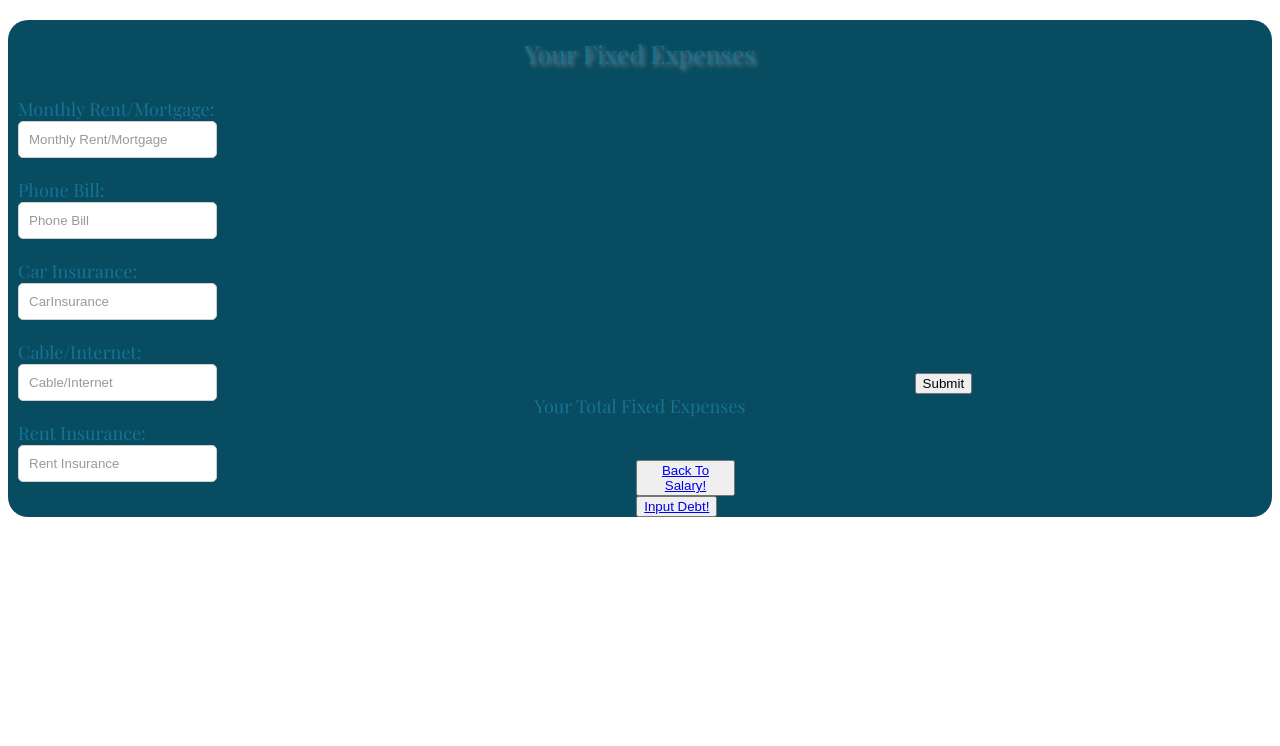
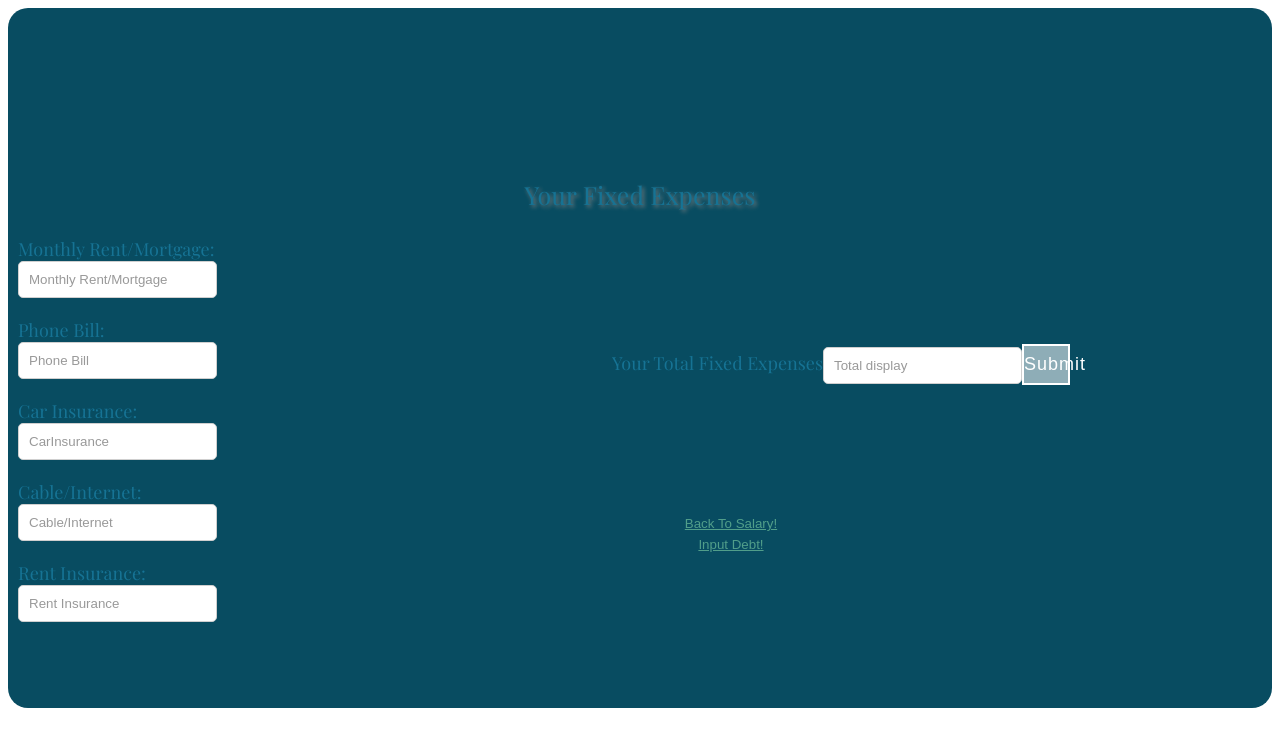
Before and after one commit to Mgncoding/final_project, a React app in the folder guru/: page /debt in a window 1280 px wide. Both pictures are taken after a click on the button "Back to Fixed!". Shown: the top 746 px of the page. Built offline with nearby package versions, Linux system fonts and the light colour scheme.

Commit message:
css forms

```diff
--- a/guru/src/components/fixed.expenses.js
+++ b/guru/src/components/fixed.expenses.js
@@ -126,16 +126,23 @@ export default class FixedExpenses extends Component {
 
                     </form>
                     <br /><br />
-                    {/* <div className="container"> */}
-                        <button onClick={this.mySumFunction}>Submit</button>
-                        <label className="totalfixed">Your Total Fixed Expenses</label>
+                    {/* <div className="submitoption"> */}
+                    <div className="totaldisplay">
+                        <label className="">Your Total Fixed Expenses</label>
+                        <input classname="totalinput"
+                            value={this.state.displayTotal}
+                            placeholder="Total display">
 
-                        <h1>{this.state.displayTotal}</h1>
+                            </input>
+                        <button onClick={this.mySumFunction} className="firstbutton">Submit</button>
+
+                            </div>
+                        {/* <h1 className="output">{this.state.displayTotal}</h1> */}
 
                     {/* </div> */}
-                    <div>
-                        <button type="submit" className="btn btn-success"><Link to="/salary" className="">Back To Salary!</Link>  </button>
-                        <button type="submit" className="btn btn-success"><Link to="/debt" className="">Input Debt!</Link>  </button>
+                    <div className="changepage">
+                        <button type="submit" className="backbutton"><Link to="/salary" className="linkcolor">Back To Salary!</Link>  </button>
+                        <button type="submit" className="forwardbutton"><Link to="/debt" className="linkcolor2">Input Debt!</Link>  </button>
                     </div>
                 {/* </div> */}
                  {/* </div> */}
--- a/guru/src/components/style/fixed.expense.form.css
+++ b/guru/src/components/style/fixed.expense.form.css
@@ -7,19 +7,19 @@
 
 }
 .container {
-    height: 100v;
+    height: 700px;
     width: 100%;
     display: flex;
     flex-direction: column;
     justify-content: center;
     align-items: center;
     background-color: #084C61;
-   margin-top: 20px;
+   margin-top: 0px;
    /* margin-left: 20px; */
    margin-right: 20px;
    /* margin-left: 20px; */
    border-radius: 20px;
-clear: both;
+/* clear: both; */
 }
 .mtginput {
     width: 100%;
@@ -100,9 +100,74 @@ clear: both;
 
 }
 
-.phoneclass{
+.fixedform {
+    /* text-align: center; */
+}
+.totaldisplay {
+    font-size: 18px;
+    color: #167394;
+    font-family: 'Playfair Display', serif;
+    position: fixed;
+    /* clear: both;s */
+    right: 15%
+}
+.totalinput {
+    width: 100%;
+    padding: 10px;
+    /* display: flex; */
+    /* flex-wrap: wrap; */
+    position: fixed;
+    right: 15%;
+}
+.firstbutton {
+    background-color: #8EADB7;
+    color: #fff;
+    border: 2px solid #fff;
+    width: 10%;
+    margin: auto;
+    margin-top: 1em;
+    padding: 8px 0px;
+    font-size: 1em;
+    font-weight: lighter;
+    letter-spacing: 1px;
+    margin-bottom: 0.25em;
+}
+.firstbutton:hover {
+    color: #519e8a;
+    background-color: #fff;
+    border: 2px solid #519e8a;
+}
+.submitoption {
+    clear: both;
+
+}.changepage {
+    /* width: 50%; */
+    display: inline-block;
+    text-align: center;
+}
+.backbutton {
+    color: #000705;
+    background-color: transparent;
+    border: 2px solid transparent;
+    width: 100%;
+    /* float: left; */
     /* display: inline-block; */
 
+}
+.linkcolor {
+    color: #519e8a;
+    /* display: inline-block; */
 
-    /* width:100px; */
 }
+.linkcolor2 {
+    color: #519e8a;
+    /* display: inline-block; */
+}
+.forwardbutton {
+    color: #000705;
+   /* display: inline-block; */
+    background-color: transparent;
+    border: 2px solid transparent;
+    width: 100%;
+    /* float: right; */
+}
--- a/guru/src/components/variable.expenses.js
+++ b/guru/src/components/variable.expenses.js
@@ -50,17 +50,17 @@ export default class VariableExpenses extends Component {
 
     render() {
         return (
-            <div className="wrapper">
-                <div className="form-wrapper">
-                    <h1><strong>Your Variable Expenses</strong></h1>
+            <div className="container">
+                {/* <div className="form-wrapper"> */}
+                    <h1 className="fixedtitle"><strong>Your Variable Expenses</strong></h1>
 
 
-                    <form>
-                        <div className="form-group">
-                            <label>Groceries: </label>
+                    <form className="fixedform">
+                        <div className="mtginput">
+                            <label className="mortgage">Groceries: </label>
                             <br />
                             <input
-                                className="inputs"
+                                className="rentclass"
                                 value={this.state.groceries}
                                 name="groceries"
                                 onChange={this.handleInputChange}
@@ -68,11 +68,11 @@ export default class VariableExpenses extends Component {
                                 placeholder="Monthly Rent/Mortgage">
                             </input>
                         </div>
-                        <div className="form-group">
-                            <label>Entertainment: </label>
+                        <div className="phoneinput">
+                            <label className="phone">Entertainment: </label>
                             <br />
                             <input
-                                className="inputs"
+                                className="phoneclass"
                                 value={this.state.entertainment}
                                 name="entertainment"
                                 onChange={this.handleInputChange}
@@ -80,11 +80,11 @@ export default class VariableExpenses extends Component {
                                 placeholder="Entertainment">
                             </input>
                         </div>
-                        <div className="form-group">
-                            <label>Clothing: </label>
+                        <div className="carinput">
+                            <label className="car">Clothing: </label>
                             <br />
                             <input
-                                className="inputs"
+                                // className="inputs"
                                 value={this.state.clothing}
                                 name="clothing"
                                 onChange={this.handleInputChange}
@@ -92,11 +92,11 @@ export default class VariableExpenses extends Component {
                                 placeholder="Clothing">
                             </input>
                         </div>
-                        <div className="form-group">
-                            <label>Eat Out: </label>
+                        <div className="cableinput">
+                            <label  className="cable">Eat Out: </label>
                             <br />
                             <input
-                                className="inputs"
+                                // className="inputs"
                                 value={this.state.eatingOut}
                                 name="eatingOut"
                                 onChange={this.handleInputChange}
@@ -104,8 +104,8 @@ export default class VariableExpenses extends Component {
                                 placeholder="Eating out">
                             </input>
                         </div>
-                        <div className="form-group">
-                            <label>Car Repairs: </label>
+                        <div className="rentinput">
+                            <label className="rentinsurance">Car Repairs: </label>
                             <br />
                             <input
                                 className="inputs"
@@ -118,18 +118,20 @@ export default class VariableExpenses extends Component {
                         </div>
                     </form>
                     <br />
-                    <div className="container">
-                        <button onClick={this.mySumFun}>Submit</button>
-                        <label>Your Total Fixed Expenses</label>
+                    <div className="totaldisplay">
+                        <label className="">Your Total Variable Expenses</label>
+                        <input classname="totalinput"
+                            value={this.state.displayTotal}
+                            placeholder="Total display">
 
-                        <h1>{this.state.display}</h1>
+                            </input>
+                        <button onClick={this.mySumFun} className="firstbutton">Submit</button>
 
-
+                            </div>
+                    <div>
+                        <button type="submit" className="backbutton"><Link to="/debt" className="nav-link">Back to Debt!</Link>  </button>
                     </div>
-                    <div>
-                        <button type="submit" className="btn btn-success"><Link to="/debt" className="nav-link">Back to Debt!</Link>  </button>
-                    </div>
-                </div>
+                {/* </div> */}
             </div>
         )
     }
```
